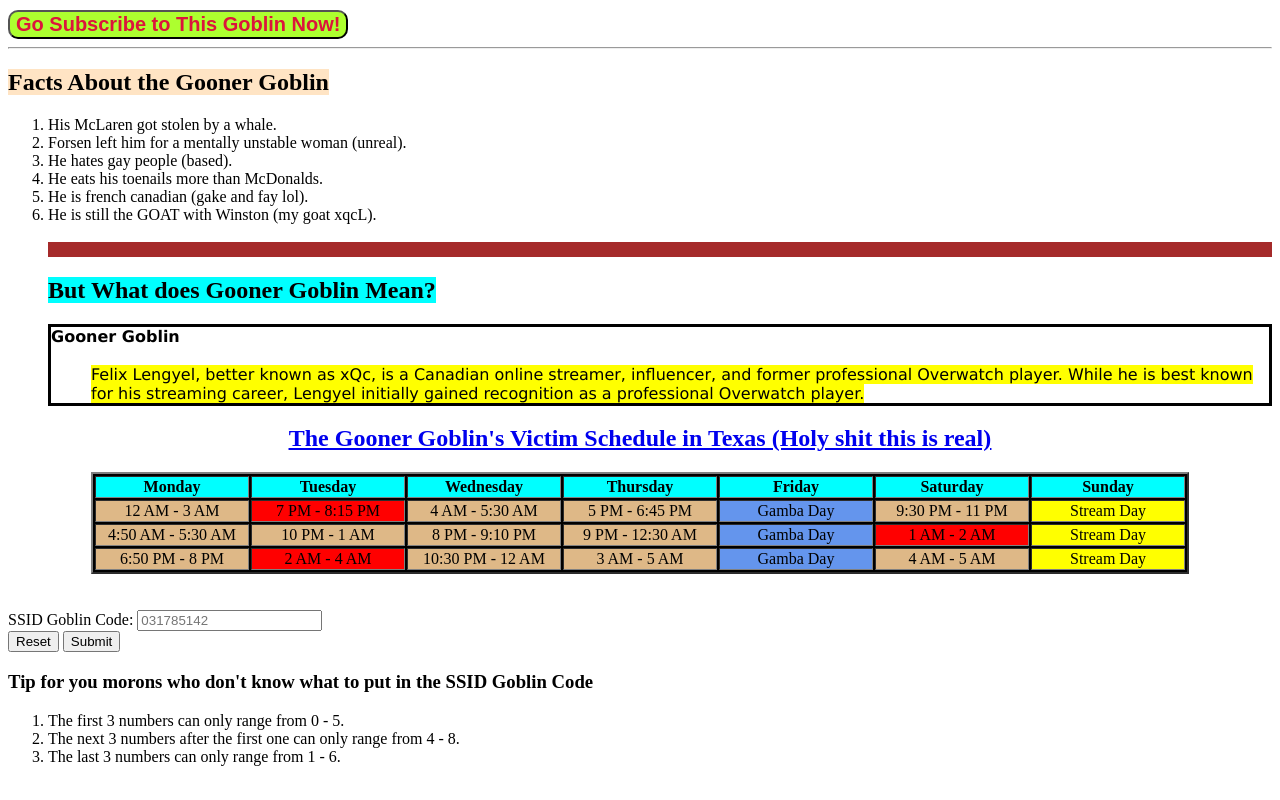
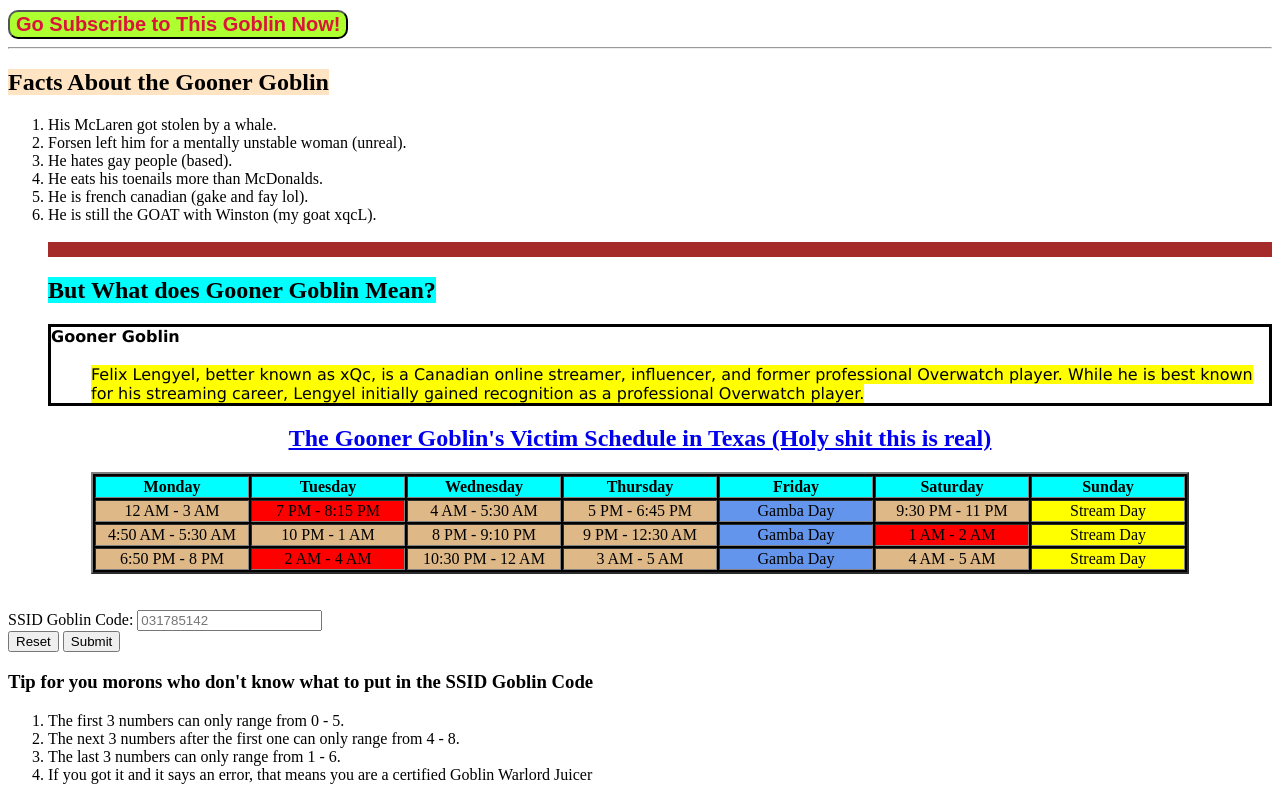
Before and after one commit to TrinityGuise/HackvocacyProgram, a plain HTML site: page lyrics.html in a window 1280 px wide. Shown: the part 2678-3478 px from the top of the page. Drawn offline with Linux system fonts and the light colour scheme.

Commit message:
Revisions

```diff
--- a/lyrics.html
+++ b/lyrics.html
@@ -247,6 +247,7 @@
                 <li>The first 3 numbers can only range from 0 - 5.</li>
                 <li>The next 3 numbers after the first one can only range from 4 - 8.</li>
                 <li>The last 3 numbers can only range from 1 - 6.</li>
+                <li>If you got it and it says an error, that means you are a certified Goblin Warlord Juicer</li>
 
             </ol>
 
```
